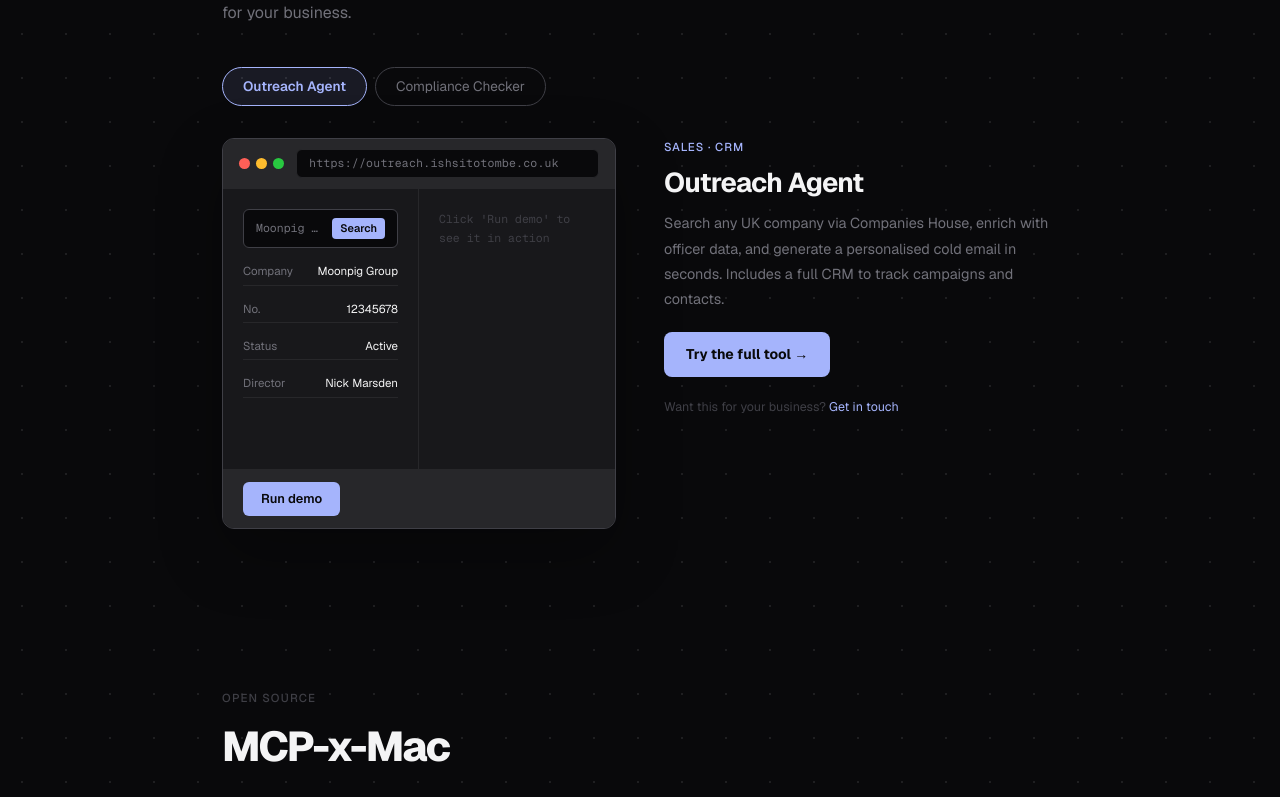
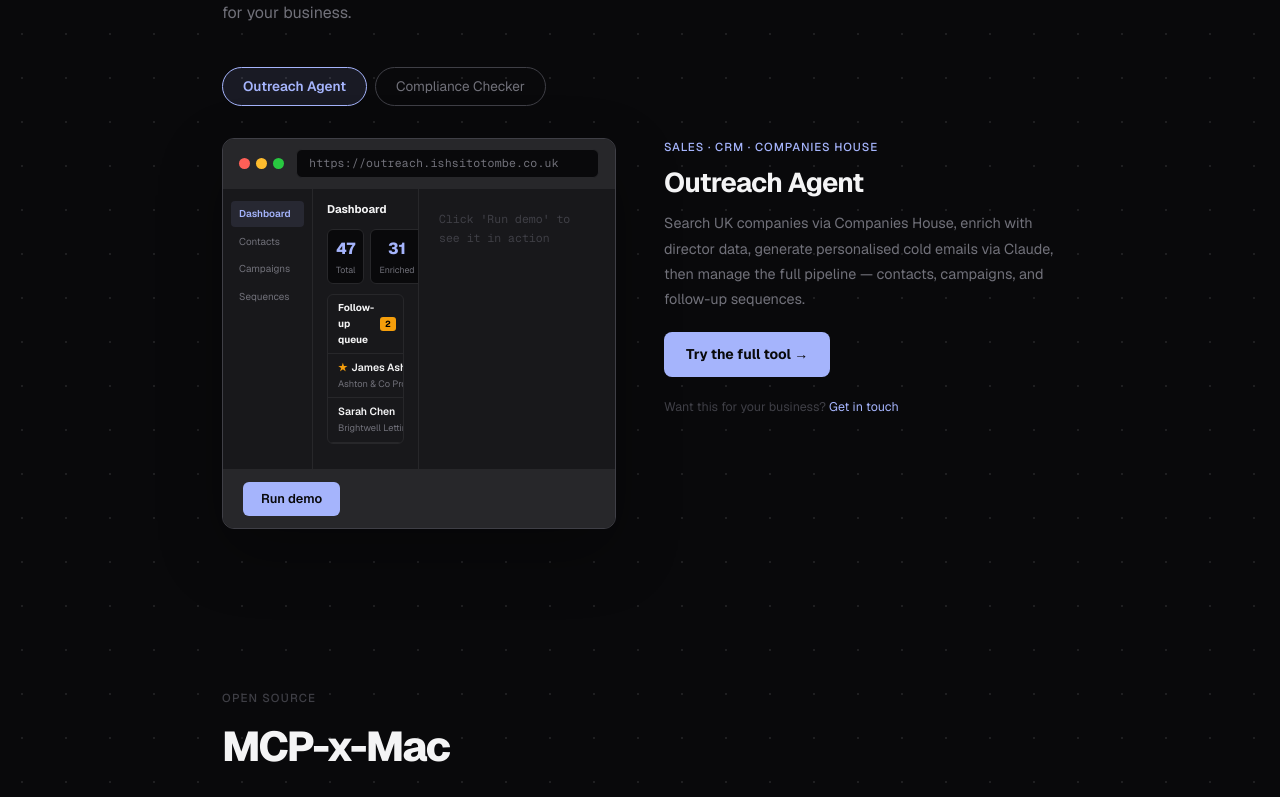
Before and after one commit to reverendish/ish-portfolio, a Next.js app: page / in a window 1280 px wide. Shown: the part 1000-1797 px from the top of the page. Built offline with nearby package versions, Linux system fonts and the light colour scheme.

Commit message:
fix: update outreach mockup to CRM dashboard, refresh script lines

```diff
--- a/app/page.tsx
+++ b/app/page.tsx
@@ -95,23 +95,24 @@
   outreach: {
     color: '#a5b4fc',
     tabLabel: 'Outreach Agent',
-    tag: 'Sales · CRM',
+    tag: 'Sales · CRM · Companies House',
     title: 'Outreach Agent',
-    desc: 'Search any UK company via Companies House, enrich with officer data, and generate a personalised cold email in seconds. Includes a full CRM to track campaigns and contacts.',
+    desc: 'Search UK companies via Companies House, enrich with director data, generate personalised cold emails via Claude, then manage the full pipeline — contacts, campaigns, and follow-up sequences.',
     href: 'https://outreach.ishsitotombe.co.uk',
     scriptLines: [
-      { text: '> Searching: "Moonpig Group PLC"', dim: true },
-      { text: '→ Found: Moonpig Group PLC · 12345678', dim: true },
-      { text: '→ Director: Nick Marsden (CEO)', accent: true },
-      { text: '' },
-      { text: '> Generating email...', dim: true },
+      { text: '> estate agents in Colchester', dim: true },
+      { text: '→ 8 active companies found', accent: true },
+      { text: '→ Fetching directors...', dim: true },
+      { text: '→ Enriching: Ashton & Co Properties', dim: true },
+      { text: '→ Director: James Ashton', dim: true },
       { text: '────────────────────────', dim: true },
-      { text: 'Subject: AI at Moonpig', accent: true },
-      { text: '' },
-      { text: 'Hi Nick,', },
-      { text: 'Noticed Moonpig\'s been scaling', },
-      { text: 'personalisation. I build AI workflows', },
-      { text: 'for exactly that. Worth a quick call?', },
+      { text: '→ Generating email via Claude...', dim: true },
+      { text: 'Subject: Lettings admin at Ashton & Co', accent: true },
+      { text: '"Hi James, I noticed Ashton & Co has', },
+      { text: 'been expanding — I build automations', },
+      { text: 'for letting agents. Worth a chat?"', },
+      { text: '────────────────────────', dim: true },
+      { text: '→ Added to follow-up sequence', accent: true },
     ],
   },
   compliance: {
@@ -238,30 +239,69 @@
 }
 
 function OutreachUIMockup() {
+  const stats = [
+    { label: 'Total', value: '47' },
+    { label: 'Enriched', value: '31' },
+    { label: 'Contacted', value: '18' },
+    { label: 'Replied', value: '6' },
+  ];
+  const queue = [
+    { name: 'James Ashton', company: 'Ashton & Co Properties', due: '2d overdue', starred: true },
+    { name: 'Sarah Chen', company: 'Brightwell Lettings', due: '1d overdue', starred: false },
+  ];
   return (
-    <div style={{ padding: '20px', display: 'flex', flexDirection: 'column', gap: '10px' }}>
+    <div style={{ display: 'flex', height: '100%', minHeight: 200 }}>
+      {/* Sidebar */}
       <div style={{
-        display: 'flex', gap: '8px',
-        padding: '8px 12px',
-        background: 'var(--bg)',
-        border: '1px solid var(--border-2)',
-        borderRadius: '6px',
-        alignItems: 'center',
+        width: 90, flexShrink: 0,
+        borderRight: '1px solid var(--border)',
+        padding: '12px 8px',
+        display: 'flex', flexDirection: 'column', gap: 2,
+        background: 'var(--surface)',
       }}>
-        <span style={{ fontSize: '0.72rem', color: 'var(--muted)', flex: 1, fontFamily: 'var(--font-geist-mono)', overflow: 'hidden', textOverflow: 'ellipsis', whiteSpace: 'nowrap' }}>Moonpig Group PLC</span>
-        <span style={{ fontSize: '0.68rem', background: 'var(--accent)', color: 'var(--accent-fg)', padding: '2px 8px', borderRadius: '4px', fontWeight: 600, flexShrink: 0 }}>Search</span>
+        {['Dashboard', 'Contacts', 'Campaigns', 'Sequences'].map((item, i) => (
+          <div key={item} style={{
+            fontSize: '0.62rem', padding: '5px 8px', borderRadius: 4,
+            color: i === 0 ? 'var(--accent)' : 'var(--muted)',
+            background: i === 0 ? 'var(--accent-dim)' : 'transparent',
+            fontWeight: i === 0 ? 600 : 400,
+          }}>{item}</div>
+        ))}
       </div>
-      {[
-        { label: 'Company', value: 'Moonpig Group' },
-        { label: 'No.', value: '12345678' },
-        { label: 'Status', value: 'Active' },
-        { label: 'Director', value: 'Nick Marsden' },
-      ].map(row => (
-        <div key={row.label} style={{ display: 'flex', justifyContent: 'space-between', fontSize: '0.72rem', padding: '4px 0', borderBottom: '1px solid var(--border)', gap: '8px' }}>
-          <span style={{ color: 'var(--muted)', flexShrink: 0 }}>{row.label}</span>
-          <span style={{ color: 'var(--text)', overflow: 'hidden', textOverflow: 'ellipsis', whiteSpace: 'nowrap' }}>{row.value}</span>
+      {/* Main */}
+      <div style={{ flex: 1, padding: '12px 14px', display: 'flex', flexDirection: 'column', gap: 10, minWidth: 0 }}>
+        <span style={{ fontSize: '0.7rem', fontWeight: 700, color: 'var(--text)' }}>Dashboard</span>
+        {/* Stats */}
+        <div style={{ display: 'grid', gridTemplateColumns: '1fr 1fr 1fr 1fr', gap: 6 }}>
+          {stats.map(s => (
+            <div key={s.label} style={{
+              background: 'var(--bg)', border: '1px solid var(--border)',
+              borderRadius: 6, padding: '6px 8px', textAlign: 'center',
+            }}>
+              <div style={{ fontSize: '1rem', fontWeight: 800, color: 'var(--accent)' }}>{s.value}</div>
+              <div style={{ fontSize: '0.55rem', color: 'var(--muted)', marginTop: 2 }}>{s.label}</div>
+            </div>
+          ))}
         </div>
-      ))}
+        {/* Follow-up queue */}
+        <div style={{ border: '1px solid var(--border)', borderRadius: 6, overflow: 'hidden' }}>
+          <div style={{ padding: '5px 10px', borderBottom: '1px solid var(--border)', fontSize: '0.62rem', fontWeight: 700, color: 'var(--text)', display: 'flex', alignItems: 'center', gap: 6 }}>
+            Follow-up queue
+            <span style={{ background: '#f59e0b', color: '#000', borderRadius: 3, padding: '0 5px', fontSize: '0.55rem', fontWeight: 700 }}>2</span>
+          </div>
+          {queue.map(q => (
+            <div key={q.name} style={{ padding: '6px 10px', borderBottom: '1px solid var(--border)', display: 'flex', justifyContent: 'space-between', alignItems: 'center' }}>
+              <div>
+                <div style={{ fontSize: '0.65rem', fontWeight: 600, color: 'var(--text)', display: 'flex', alignItems: 'center', gap: 4 }}>
+                  {q.starred && <span style={{ color: '#f59e0b' }}>★</span>}{q.name}
+                </div>
+                <div style={{ fontSize: '0.58rem', color: 'var(--muted)', overflow: 'hidden', textOverflow: 'ellipsis', whiteSpace: 'nowrap' }}>{q.company}</div>
+              </div>
+              <span style={{ fontSize: '0.58rem', color: '#f87171', flexShrink: 0, marginLeft: 6 }}>{q.due}</span>
+            </div>
+          ))}
+        </div>
+      </div>
     </div>
   );
 }
--- a/components/Nav.tsx
+++ b/components/Nav.tsx
@@ -34,9 +34,7 @@
       <Link href="/" style={{ fontWeight: 700, fontSize: "1rem", letterSpacing: "-0.02em", color: "var(--text)", textDecoration: "none" }}>
         ish.
       </Link>
-      <div style={{ display: "flex", gap: "32px", alignItems: "center" }}>
-        <Link href="/#tools" style={{ fontSize: "0.875rem", color: "var(--muted)", textDecoration: "none" }}>Tools</Link>
-        <Link href="/#projects" style={{ fontSize: "0.875rem", color: "var(--muted)", textDecoration: "none" }}>Projects</Link>
+      <div style={{ display: "flex", gap: "16px", alignItems: "center" }}>
         <Link
           href="/#contact"
           style={{
```
